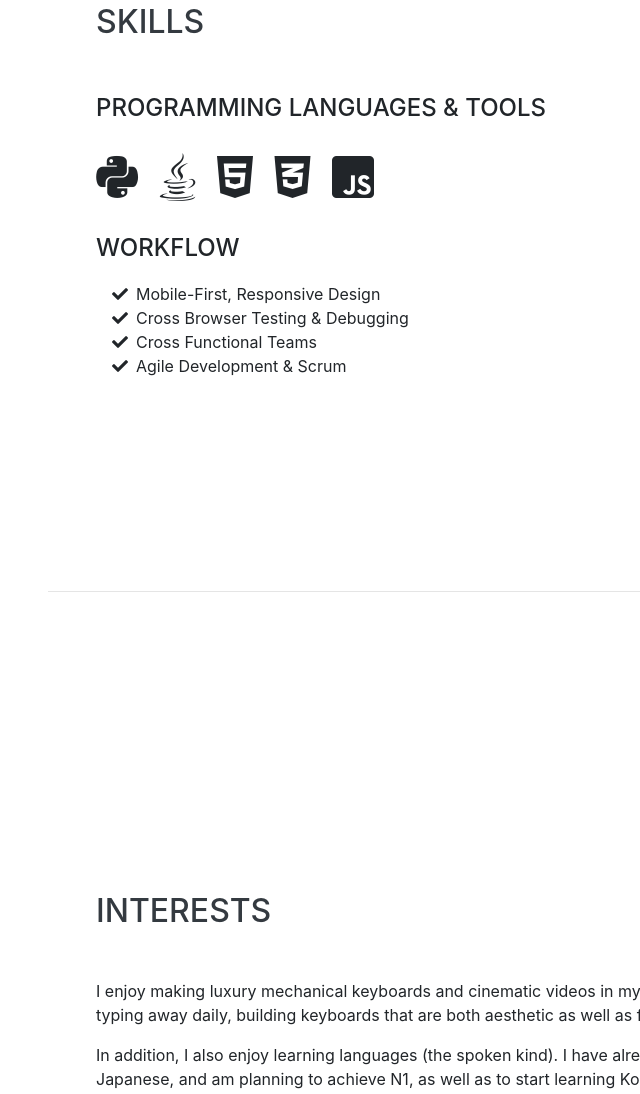
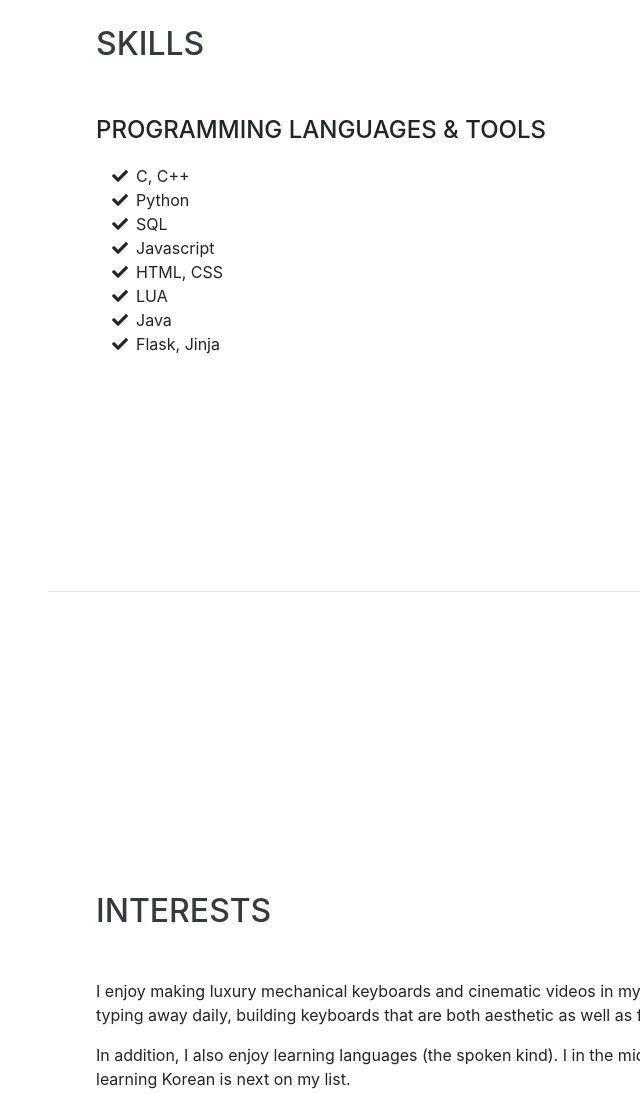
Before and after one commit to kugatsuno/homepage, a website with bundled scripts: page index.html in a window 1280 px wide. Shown: the part 4938-6032 px from the top of the page, without its empty margins (224-864 px from the left). Built offline with nearby package versions, Linux system fonts and the light colour scheme; a web font is replaced by a local one.

Commit message:
Edited skills section

```diff
--- a/index.html
+++ b/index.html
@@ -250,38 +250,31 @@
         <h2 class="mb-5">Skills</h2>
 
         <div class="subheading mb-3">Programming Languages &amp; Tools</div>
-        <ul class="list-inline dev-icons">
-          <li class="list-inline-item">
-            <i class="fab fa-python"></i>
-          </li>
-          <li class="list-inline-item">
-            <i class="fab fa-java"></i>
-          </li>
-          <li class="list-inline-item">
-            <i class="fab fa-html5"></i>
-          </li>
-          <li class="list-inline-item">
-            <i class="fab fa-css3-alt"></i>
-          </li>
-          <li class="list-inline-item">
-            <i class="fab fa-js-square"></i>
-          </li>
-        </ul>
-
-        <div class="subheading mb-3">Workflow</div>
         <ul class="fa-ul mb-0">
           <li>
             <i class="fa-li fa fa-check"></i>
-            Mobile-First, Responsive Design</li>
+            C, C++</li>
           <li>
             <i class="fa-li fa fa-check"></i>
-            Cross Browser Testing &amp; Debugging</li>
+            Python</li>
           <li>
             <i class="fa-li fa fa-check"></i>
-            Cross Functional Teams</li>
+            SQL</li>
           <li>
             <i class="fa-li fa fa-check"></i>
-            Agile Development &amp; Scrum</li>
+            Javascript</li>
+          <li>
+            <i class="fa-li fa fa-check"></i>
+            HTML, CSS</li>
+          <li>
+            <i class="fa-li fa fa-check"></i>
+            LUA</li>
+          <li>
+            <i class="fa-li fa fa-check"></i>
+            Java</li>
+          <li>
+            <i class="fa-li fa fa-check"></i>
+            Flask, Jinja</li>
         </ul>
       </div>
     </section>
@@ -292,7 +285,7 @@
       <div class="w-100">
         <h2 class="mb-5">Interests</h2>
         <p>I enjoy making luxury mechanical keyboards and cinematic videos in my free time. As I spend a copious amount of time typing away daily, building keyboards that are both aesthetic as well as functional became a natural hobby. </p>
-        <p class="mb-0">In addition, I also enjoy learning languages (the spoken kind). I have already achieved JLPT N4 certification for Japanese, and am planning to achieve N1, as well as to start learning Korean soon some time in the future. </p>
+        <p class="mb-0">In addition, I also enjoy learning languages (the spoken kind). I in the midst of achieving JLPT N1 for Japanese, and learning Korean is next on my list. </p>
       </div>
     </section>
 
```
